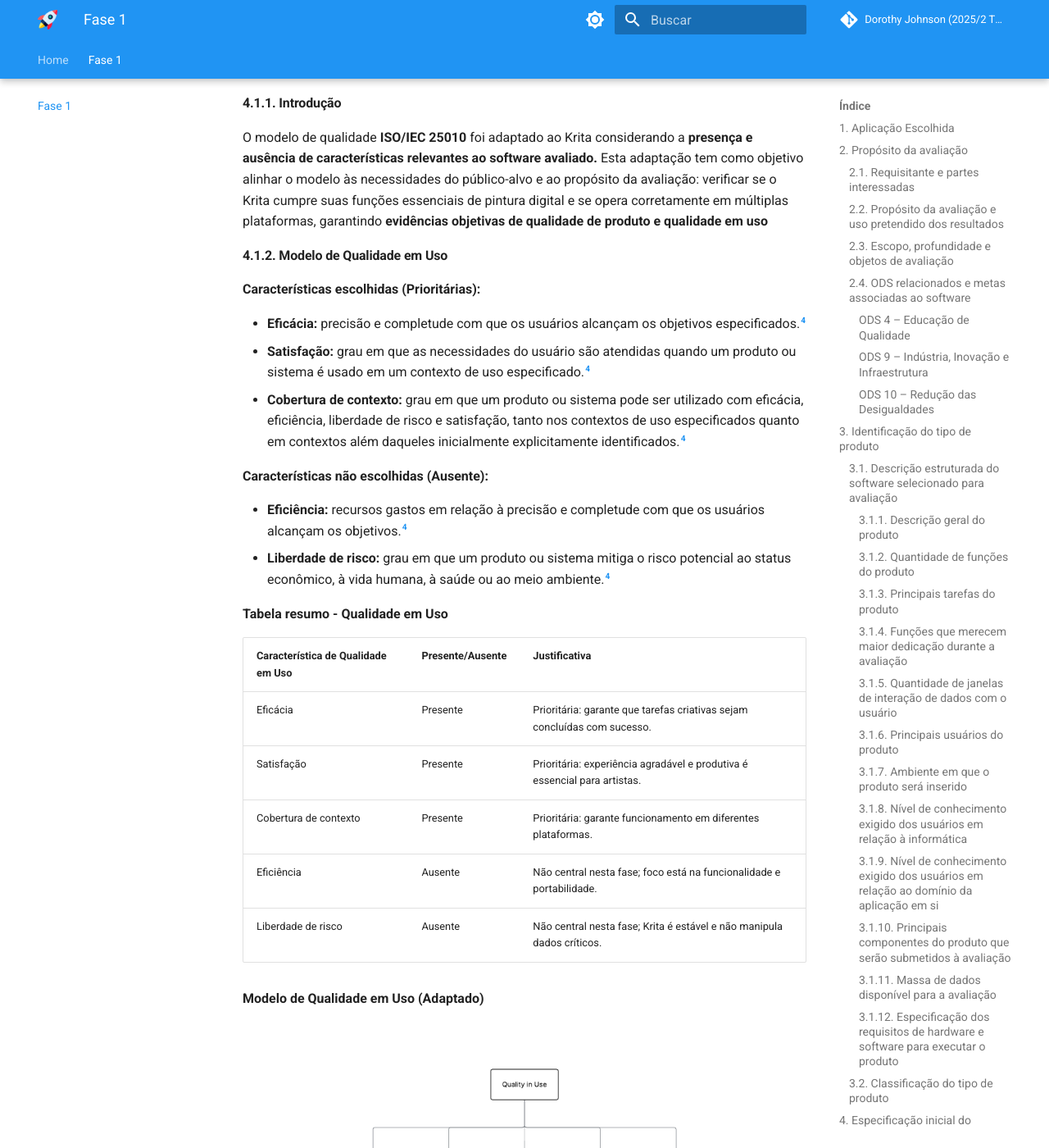
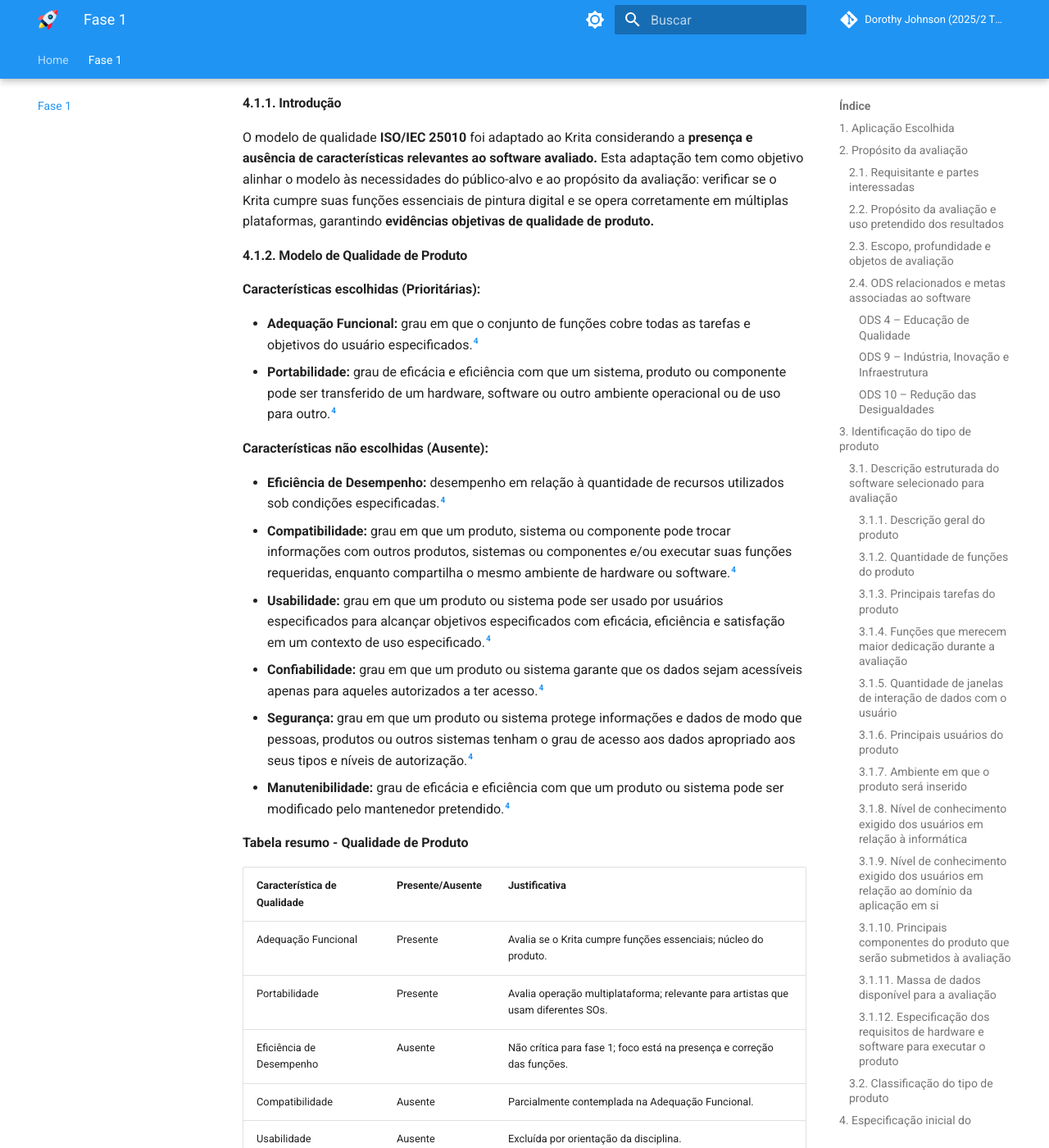
Before and after one commit to FCTE-Qualidade-de-Software-1/2025-2_T02_DOROTHY-JOHNSON, an MkDocs documentation site: the page built from docs/fase1/execucaoFase1.md, in a window 1280 px wide and 1400 px high, scrolled down 10175 px. Shown: the whole window at 82% size. Built offline with MkDocs 1.6.1 and Material for MkDocs 9.7.7, drawn with Linux system fonts in a browser that asks for light colours; comment, search, counter and statistics services are not loaded; some of the changed text lies outside the part shown.

Commit message:
fix: excluir o modelo de qualidade em uso

```diff
--- a/docs/fase1/execucaoFase1.md
+++ b/docs/fase1/execucaoFase1.md
@@ -321,50 +321,18 @@
 
 #### 4.1.1. Introdução
 
-O modelo de qualidade **ISO/IEC 25010** foi adaptado ao Krita considerando a **presença e ausência de características relevantes ao software avaliado.** Esta adaptação tem como objetivo alinhar o modelo às necessidades do público-alvo e ao propósito da avaliação: verificar se o Krita cumpre suas funções essenciais de pintura digital e se opera corretamente em múltiplas plataformas, garantindo **evidências objetivas de qualidade de produto e qualidade em uso**
+O modelo de qualidade **ISO/IEC 25010** foi adaptado ao Krita considerando a **presença e ausência de características relevantes ao software avaliado.** Esta adaptação tem como objetivo alinhar o modelo às necessidades do público-alvo e ao propósito da avaliação: verificar se o Krita cumpre suas funções essenciais de pintura digital e se opera corretamente em múltiplas plataformas, garantindo **evidências objetivas de qualidade de produto.**
 
-#### 4.1.2. Modelo de Qualidade em Uso
+
+#### 4.1.2. Modelo de Qualidade de Produto
 
 **Características escolhidas (Prioritárias):**
-
-- **Eficácia:** precisão e completude com que os usuários alcançam os objetivos especificados.[^4]
-- **Satisfação:** grau em que as necessidades do usuário são atendidas quando um produto ou sistema é usado em um contexto de uso especificado.[^4]
-- **Cobertura de contexto:** grau em que um produto ou sistema pode ser utilizado com eficácia, eficiência, liberdade de risco e satisfação, tanto nos contextos de uso especificados quanto em contextos além daqueles inicialmente explicitamente identificados.[^4]
-
-**Características não escolhidas (Ausente):**
-
-- **Eficiência:** recursos gastos em relação à precisão e completude com que os usuários alcançam os objetivos.[^4]
-- **Liberdade de risco:** grau em que um produto ou sistema mitiga o risco potencial ao status econômico, à vida humana, à saúde ou ao meio ambiente.[^4]
-
-**Tabela resumo - Qualidade em Uso**
-
-| Característica de Qualidade em Uso | Presente/Ausente | Justificativa |
-|-----------------------------------|-----------------|---------------|
-| Eficácia                           |  Presente     | Prioritária: garante que tarefas criativas sejam concluídas com sucesso. |
-| Satisfação                         |  Presente     | Prioritária: experiência agradável e produtiva é essencial para artistas. |
-| Cobertura de contexto              |  Presente     | Prioritária: garante funcionamento em diferentes plataformas. |
-| Eficiência                         |  Ausente      | Não central nesta fase; foco está na funcionalidade e portabilidade. |
-| Liberdade de risco                  |  Ausente      | Não central nesta fase; Krita é estável e não manipula dados críticos. |
-
-
-**Modelo de Qualidade em Uso (Adaptado)**
-
-<br>
-
-<figure style="text-align:center">
-  <img src="../../assets/modelos/QualidadeUso.png" alt="Diagrama: Qualidade em Uso Adaptado" width="70%">
-  <figcaption style="font-size:0.9rem">Qualidade em Uso Adaptado</figcaption>
-</figure>
-
-
-#### 4.1.3. Modelo de Qualidade de Produto
-
-**Características escolhiddas (Prioritárias):**
 
 - **Adequação Funcional:** grau em que o conjunto de funções cobre todas as tarefas e objetivos do usuário especificados.[^4]
 - **Portabilidade:** grau de eficácia e eficiência com que um sistema, produto ou componente pode ser transferido de um hardware, software ou outro ambiente operacional ou de uso para outro.[^4]
 
 **Características não escolhidas (Ausente):**
+
 - **Eficiência de Desempenho:** desempenho em relação à quantidade de recursos utilizados sob condições especificadas.[^4]
 - **Compatibilidade:** grau em que um produto, sistema ou componente pode trocar informações com outros produtos, sistemas ou componentes e/ou executar suas funções requeridas, enquanto compartilha o mesmo ambiente de hardware ou software.[^4]
 - **Usabilidade:** grau em que um produto ou sistema pode ser usado por usuários especificados para alcançar objetivos especificados com eficácia, eficiência e satisfação em um contexto de uso especificado.[^4]
```
